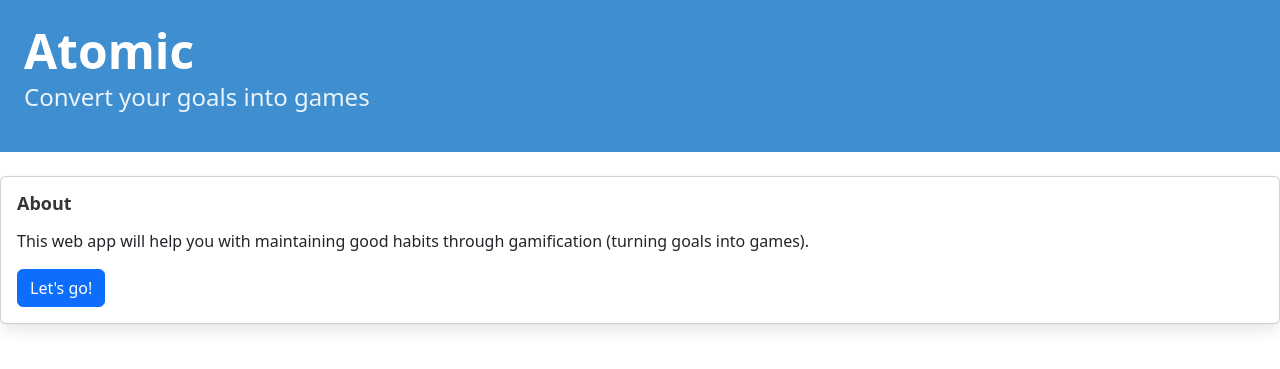
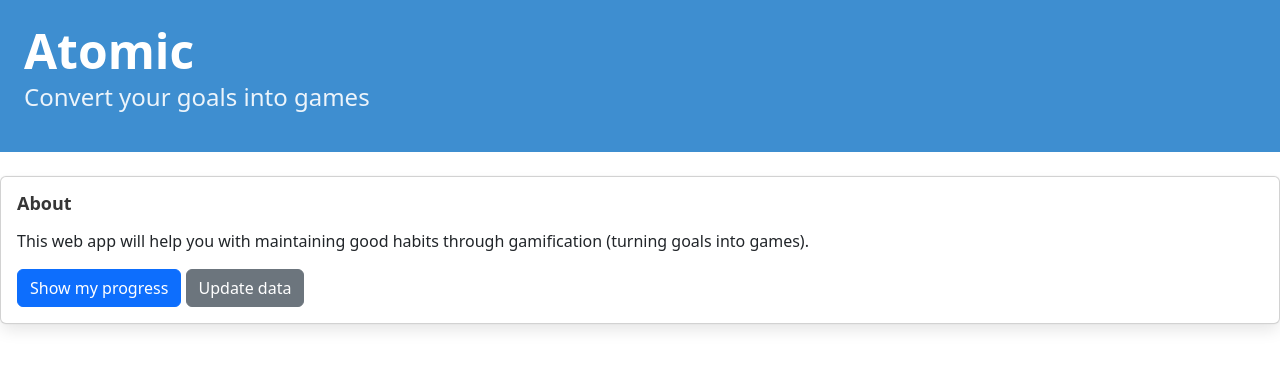
Before and after one commit to chinchay/cloud-goal-tracker-web, a Django app: page /about/ in a window 1280 px wide. Shown: the top 369 px of the page. Run offline with Django 4.2, Linux system fonts and the light colour scheme.

Commit message:
feat: Add Django dynamic linking

```diff
--- a/atomic/templates/atomic/about.html
+++ b/atomic/templates/atomic/about.html
@@ -8,7 +8,9 @@
 
         <p class="card-text myText">{{ text }}</p>
 
-        <a href="../" class="btn btn-primary">Let's go!</a>
+        <!-- <a href="../" class="btn btn-primary">Show my progress</a> -->
+        <a href="{% url 'atomic:index' %}"   class="btn btn-primary">Show my progress</a>
+        <a href="{% url 'atomic:tracker' %}" class="btn btn-secondary">Update data</a>
     </div>
 </div>
 
--- a/atomic/urls.py
+++ b/atomic/urls.py
@@ -1,5 +1,12 @@
 from django.urls import path
 from . import views
+
+################################################################################
+# Registering the app namespace...
+# this will allow you to create dynamic Django hyperlinks in html files
+# when using the django tag: {% url atomic:tracker ... %} for example.
+app_name = "atomic"
+################################################################################
 
 urlpatterns = [
     path("", views.index, name="index"),
```
